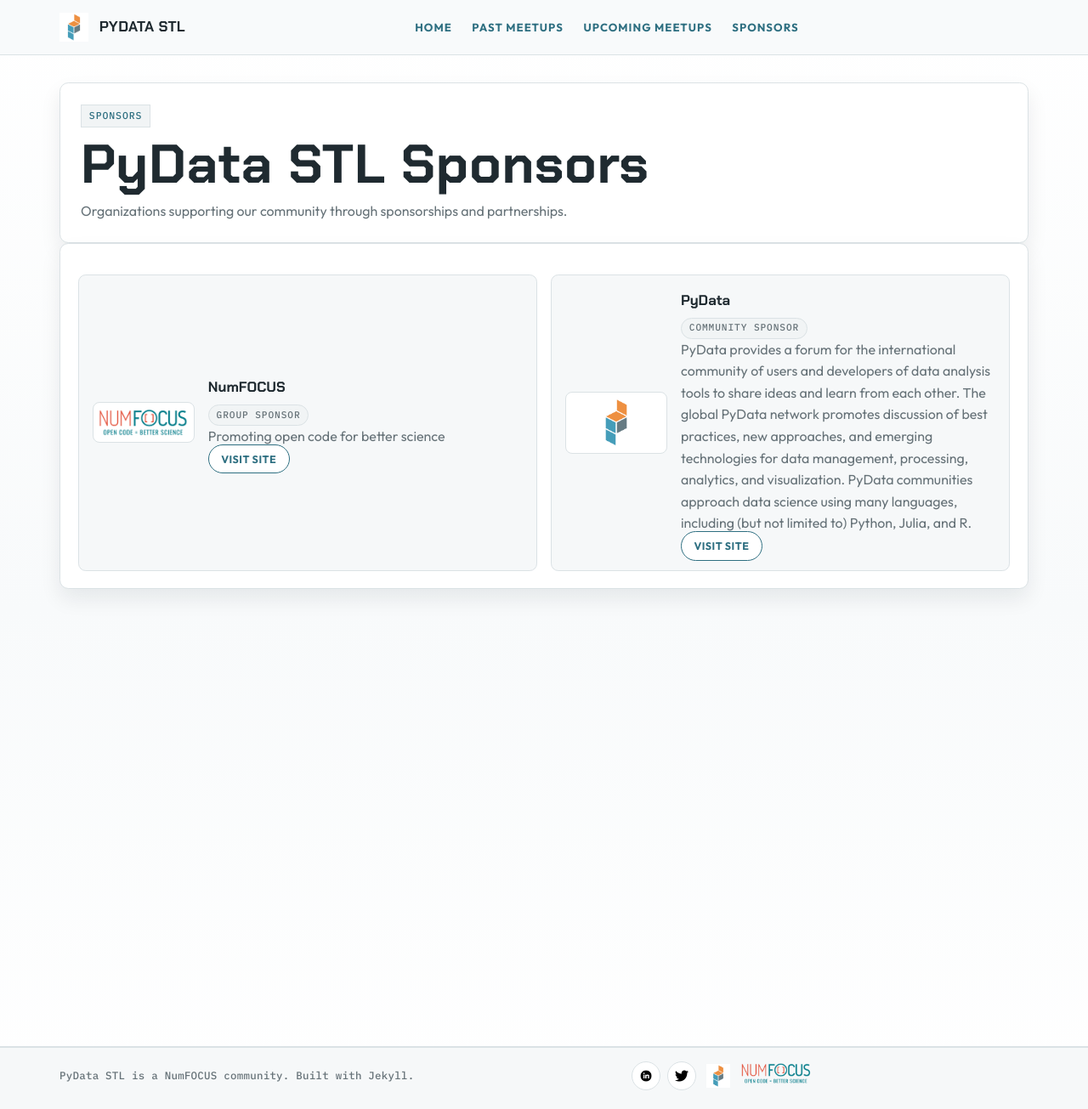
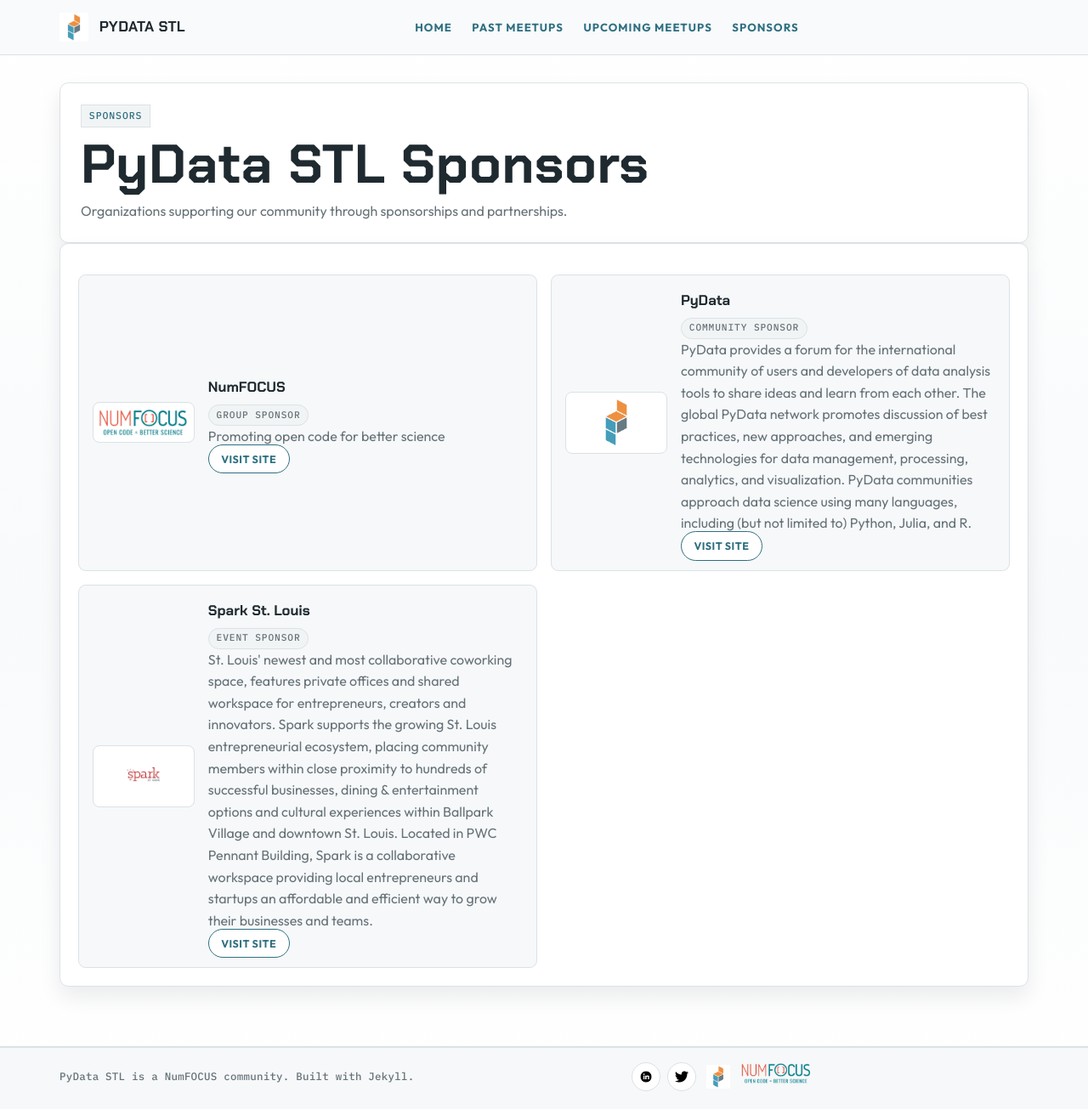
Before and after one commit to pydatastl/pydatastl.github.io, a Jekyll site: the page built from sponsors.md, in a window 1280 px wide and 1305 px high. Shown: the whole window at 85% size. Built offline with Jekyll 4.4.1, drawn with Linux system fonts in a browser that asks for light colours.

Commit message:
New Changes

```diff
--- a/_data/sponsors.json
+++ b/_data/sponsors.json
@@ -12,5 +12,12 @@
 		"type": "Community sponsor",
 		"link": "https://pydata.org",
 		"logo": "/assets/images/pydata.png"
+	},
+	{
+		"name": "Spark St. Louis",
+		"description": "St. Louis' newest and most collaborative coworking space, features private offices and shared workspace for entrepreneurs, creators and innovators. Spark supports the growing St. Louis entrepreneurial ecosystem, placing community members within close proximity to hundreds of successful businesses, dining & entertainment options and cultural experiences within Ballpark Village and downtown St. Louis. Located in PWC Pennant Building, Spark is a collaborative workspace providing local entrepreneurs and startups an affordable and efficient way to grow their businesses and teams.",
+		"type": "Event sponsor",
+		"link": "https://sparkcoworking.com/st-louis/",
+		"logo": "/assets/images/sparkstl.png"
 	}
 ]
```
Also changed, not shown: assets/images/sparkstl.png (added).
